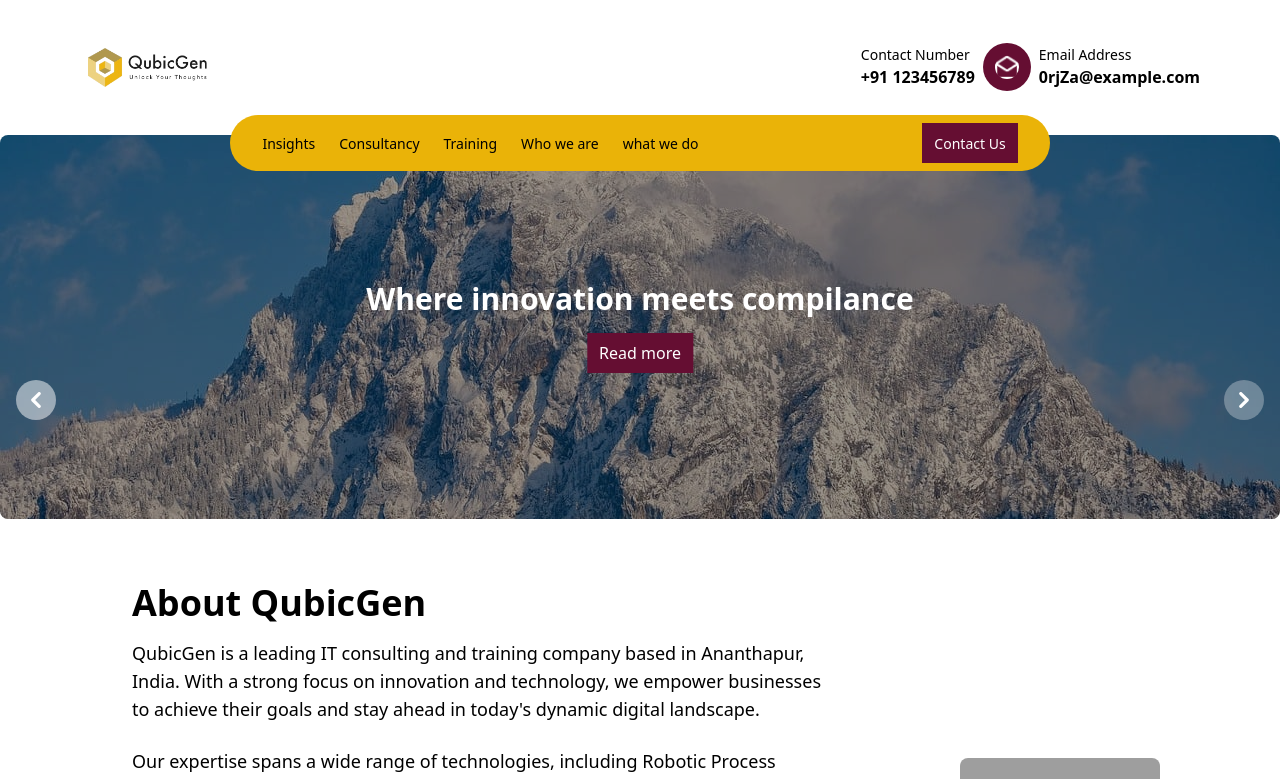
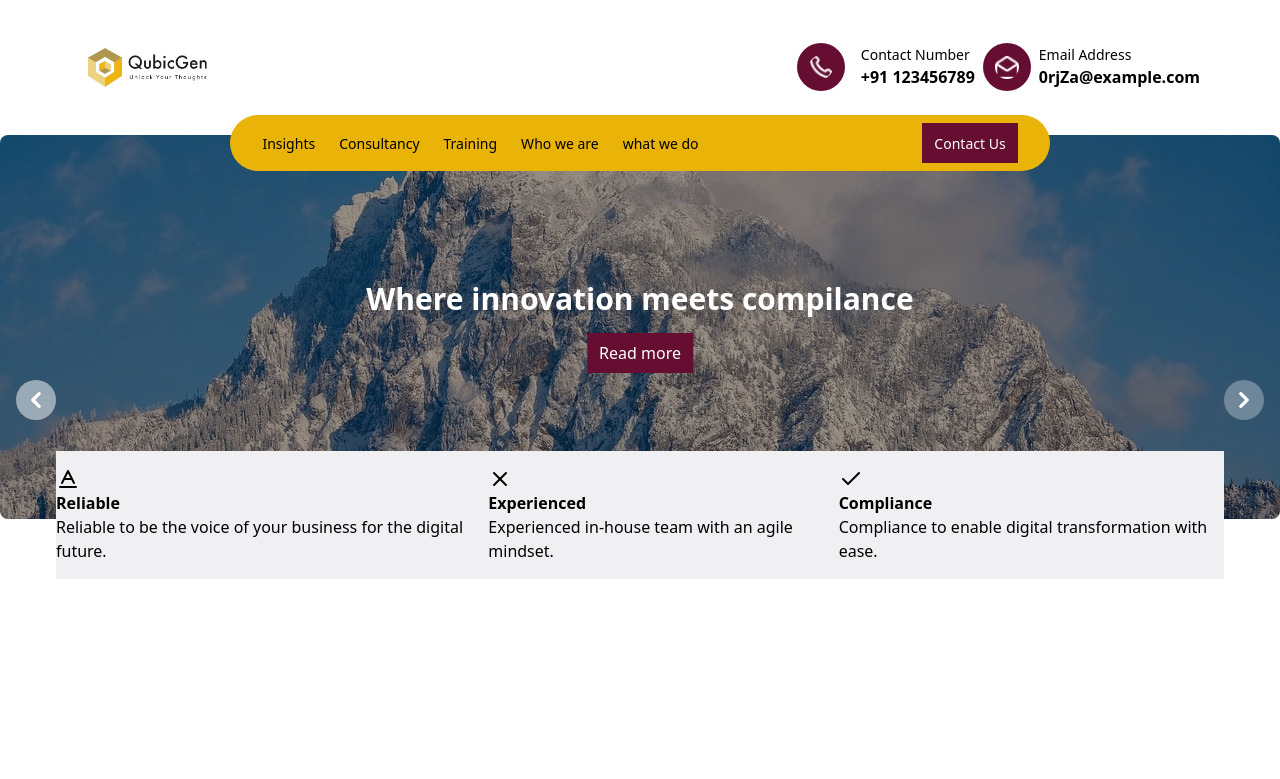
Before and after one commit to pmdnawaz1/qubic-gen, a Next.js app: page /insights in a window 1280 px wide. Shown: the top 779 px of the page. Built offline with nearby package versions, Linux system fonts and the light colour scheme; grey boxes are pictures that could not be loaded.

Commit message:
modularize

```diff
--- a/components/component/Header.jsx
+++ b/components/component/Header.jsx
@@ -1,21 +1,35 @@
 "use client";
-import { useState } from 'react';
-import { Link as ScrollLink } from 'react-scroll';
-import Link  from "next/link"
-import logo from "../../public/images/logo.png"
-import Image from 'next/image';
-import './Header.css'
-// import icon from "../../assets/partnership/icon.png"
-import iconMail from "../../assets/partnership/iconmail.png"
+import { useState, useEffect } from "react";
+import { Link as ScrollLink } from "react-scroll";
+import Link from "next/link";
+import logo from "../../public/images/logo.png";
+import Image from "next/image";
+import "./Header.css";
+import phoneicon from "../../assets/partnership/phoneicon.png"
+import iconMail from "../../assets/partnership/iconmail.png";
 
-// import { useState } from 'react';
-// import Image from 'next/image';
-import mountain from '../../public/images/mountain.jpg';
-import sea from '../../public/images/sea.jpg';
+import mountain from "../../public/images/mountain.jpg";
+import sea from "../../public/images/sea.jpg";
 
 const HeaderWithDropdown = () => {
-  const [activeDropdown, setActiveDropdown] = useState('');
-  const [activeLink, setActiveLink] = useState('');
+
+  const [isMobile, setIsMobile] = useState(false);
+
+  useEffect(() => {
+    const handleResize = () => {
+      setIsMobile(window.innerWidth <= 768);
+    };
+
+    handleResize(); // Set initial state
+    window.addEventListener('resize', handleResize);
+
+    return () => {
+      window.removeEventListener('resize', handleResize);
+    };
+  }, []);
+
+  const [activeDropdown, setActiveDropdown] = useState("");
+  const [activeLink, setActiveLink] = useState("");
 
   let dropdownTimer;
 
@@ -26,7 +40,7 @@ const HeaderWithDropdown = () => {
 
   const handleMouseLeave = () => {
     dropdownTimer = setTimeout(() => {
-      setActiveDropdown('');
+      setActiveDropdown("");
     }, 300);
   };
 
@@ -36,18 +50,15 @@ const HeaderWithDropdown = () => {
 
   const handleDropdownMouseLeave = () => {
     dropdownTimer = setTimeout(() => {
-      setActiveDropdown('');
+      setActiveDropdown("");
     }, 300);
   };
-
 
   const handleSetActive = (link) => {
     setActiveLink(link);
   };
 
-  const handleScrollTo = (link) => {
-
-  };
+  const handleScrollTo = (link) => {};
 
   const [activeIndex, setActiveIndex] = useState(1);
 
@@ -63,44 +74,78 @@ const HeaderWithDropdown = () => {
     const isVisible = activeDropdown === name;
 
     return (
-      <div className={`dropdown-content ${isVisible ? 'active' : ''} ${isVisible ? 'active animate-fadeIn' : ''} m-4 p-4 flex content-center items-center ` } onMouseEnter={handleDropdownMouseEnter}       onMouseLeave={handleDropdownMouseLeave}>
+      <div
+        className={`dropdown-content ${isVisible ? "active" : ""} ${isVisible ? "active animate-fadeIn" : ""} m-4 p-4 flex content-center items-center `}
+        onMouseEnter={handleDropdownMouseEnter}
+        onMouseLeave={handleDropdownMouseLeave}
+      >
         {isVisible && (
           <>
-            {name === 'insights' && (
-              <div className=''>
+            {name === "insights" && (
+              <div className="">
                 <p>Extraordinary expertise leads to remarkable results.</p>
-                <button type="button" className="text-gray-900 bg-gradient-to-r from-red-200 via-red-300 to-yellow-200 hover:bg-gradient-to-bl focus:ring-4 focus:outline-none focus:ring-red-100 dark:focus:ring-red-400 font-medium rounded-lg text-sm px-5 py-2.5 text-center me-2 mb-2">click here</button>
+                <button
+                  type="button"
+                  className="text-gray-900 bg-gradient-to-r from-red-200 via-red-300 to-yellow-200 hover:bg-gradient-to-bl focus:ring-4 focus:outline-none focus:ring-red-100 dark:focus:ring-red-400 font-medium rounded-lg text-sm px-5 py-2.5 text-center me-2 mb-2"
+                >
+                  click here
+                </button>
               </div>
             )}
-            {name === 'whoweare' && (
+            {name === "whoweare" && (
               <div>
                 <p>Discover our team of experts.</p>
-                <button type="button" className="text-gray-900 bg-gradient-to-r from-red-200 via-red-300 to-yellow-200 hover:bg-gradient-to-bl focus:ring-4 focus:outline-none focus:ring-red-100 dark:focus:ring-red-400 font-medium rounded-lg text-sm px-5 py-2.5 text-center me-2 mb-2">click here</button>
+                <button
+                  type="button"
+                  className="text-gray-900 bg-gradient-to-r from-red-200 via-red-300 to-yellow-200 hover:bg-gradient-to-bl focus:ring-4 focus:outline-none focus:ring-red-100 dark:focus:ring-red-400 font-medium rounded-lg text-sm px-5 py-2.5 text-center me-2 mb-2"
+                >
+                  click here
+                </button>
               </div>
             )}
-            {name === 'services' && (
+            {name === "services" && (
               <div>
                 <p>Discover our services.</p>
-                <button type="button" className="text-gray-900 bg-gradient-to-r from-red-200 via-red-300 to-yellow-200 hover:bg-gradient-to-bl focus:ring-4 focus:outline-none focus:ring-red-100 dark:focus:ring-red-400 font-medium rounded-lg text-sm px-5 py-2.5 text-center me-2 mb-2">click here</button>
+                <button
+                  type="button"
+                  className="text-gray-900 bg-gradient-to-r from-red-200 via-red-300 to-yellow-200 hover:bg-gradient-to-bl focus:ring-4 focus:outline-none focus:ring-red-100 dark:focus:ring-red-400 font-medium rounded-lg text-sm px-5 py-2.5 text-center me-2 mb-2"
+                >
+                  click here
+                </button>
               </div>
             )}
-            {name === 'consultancy' && (
+            {name === "consultancy" && (
               <div>
                 <p>we are consultancy.</p>
-                <button type="button" className="text-gray-900 bg-gradient-to-r from-red-200 via-red-300 to-yellow-200 hover:bg-gradient-to-bl focus:ring-4 focus:outline-none focus:ring-red-100 dark:focus:ring-red-400 font-medium rounded-lg text-sm px-5 py-2.5 text-center me-2 mb-2">click here</button>
+                <button
+                  type="button"
+                  className="text-gray-900 bg-gradient-to-r from-red-200 via-red-300 to-yellow-200 hover:bg-gradient-to-bl focus:ring-4 focus:outline-none focus:ring-red-100 dark:focus:ring-red-400 font-medium rounded-lg text-sm px-5 py-2.5 text-center me-2 mb-2"
+                >
+                  click here
+                </button>
               </div>
             )}
-            {name === 'training' && (
+            {name === "training" && (
               <div>
                 <p>we give training.</p>
-                <button type="button" className="text-gray-900 bg-gradient-to-r from-red-200 via-red-300 to-yellow-200 hover:bg-gradient-to-bl focus:ring-4 focus:outline-none focus:ring-red-100 dark:focus:ring-red-400 font-medium rounded-lg text-sm px-5 py-2.5 text-center me-2 mb-2">click here</button>
+                <button
+                  type="button"
+                  className="text-gray-900 bg-gradient-to-r from-red-200 via-red-300 to-yellow-200 hover:bg-gradient-to-bl focus:ring-4 focus:outline-none focus:ring-red-100 dark:focus:ring-red-400 font-medium rounded-lg text-sm px-5 py-2.5 text-center me-2 mb-2"
+                >
+                  click here
+                </button>
               </div>
             )}
 
-            {name === 'contact' && (
+            {name === "contact" && (
               <div>
                 <p>Get in touch with us.</p>
-                <button type="button" className="text-gray-900 bg-gradient-to-r from-red-200 via-red-300 to-yellow-200 hover:bg-gradient-to-bl focus:ring-4 focus:outline-none focus:ring-red-100 dark:focus:ring-red-400 font-medium rounded-lg text-sm px-5 py-2.5 text-center me-2 mb-2">click here</button>
+                <button
+                  type="button"
+                  className="text-gray-900 bg-gradient-to-r from-red-200 via-red-300 to-yellow-200 hover:bg-gradient-to-bl focus:ring-4 focus:outline-none focus:ring-red-100 dark:focus:ring-red-400 font-medium rounded-lg text-sm px-5 py-2.5 text-center me-2 mb-2"
+                >
+                  click here
+                </button>
               </div>
             )}
           </>
@@ -111,7 +156,26 @@ const HeaderWithDropdown = () => {
 
   return (
     <div>
-<div className='flex items-center mt-10 justify-between mx-20 mb-10'>
+      {isMobile ? (
+
+        <div className="mobile-header">
+
+
+        <div className="mobile-carousel">
+          {/* Carousel code here */}
+
+        </div>
+
+        {/* Third Line (Reliable, Experienced, etc. Boxes) */}
+        <div className="mobile-reliability">
+          {/* Reliable, Experienced, etc. boxes code here */}
+          {/* ... */}
+        </div>
+      </div>
+
+      ) : (
+        <div>
+        <div className="flex items-center mt-10 justify-between mx-20 mb-10">
           <ScrollLink
             to="home"
             spy={true}
@@ -119,169 +183,330 @@ const HeaderWithDropdown = () => {
             offset={-70}
             duration={800}
             onSetActive={handleSetActive}
-    onClick={() => handleScrollTo('home')}
-    className={`text-sm font-medium hover:underline underline-offset-4 cursor-pointer ${activeLink === 'home' ? 'active' : ''}`}
+            onClick={() => handleScrollTo("home")}
+            className={`text-sm font-medium hover:underline underline-offset-4 cursor-pointer ${activeLink === "home" ? "active" : ""}`}
           >
-    <Image src={logo} width={120} height={32} alt="Logo" className="m-2" />
+            <Image
+              src={logo}
+              width={120}
+              height={32}
+              alt="Logo"
+              className="m-2"
+            />
           </ScrollLink>
           {/* contact div */}
           <div className="flex items-center">
-  {/* <Image src={icon} alt='mobile icon' className='bg-customColor w-12 p-3 rounded-3xl text-customColor' /> */}
+            <Image src={phoneicon} alt='mobile icon' className='bg-customColor w-12 p-3 rounded-3xl text-customColor' />
             <div className="ml-4 mr-2">
               {/* <Image src="/path/to/phone-icon.png" alt="Phone Icon" width={20} height={20} /> */}
-      <p className='text-sm'>Contact Number</p>
-      <p className='font-bold '>+91 123456789</p>
+              <p className="text-sm">Contact Number</p>
+              <p className="font-bold ">+91 123456789</p>
             </div>
-    <Image src={iconMail} alt='Mail icon' className='bg-customColor w-12 p-3 rounded-3xl text-customColor' />
+            <Image
+              src={iconMail}
+              alt="Mail icon"
+              className="bg-customColor w-12 p-3 rounded-3xl text-customColor"
+            />
             <div className="ml-2">
-
               {/* <Image src="/path/to/email-icon.png" alt="Email Icon" width={20} height={20} /> */}
-      <p className='text-sm'>Email Address</p>
-      <p className='font-bold'>0rjZa@example.com</p>
+              <p className="text-sm">Email Address</p>
+              <p className="font-bold">0rjZa@example.com</p>
             </div>
           </div>
         </div>
         <div className="header-wrapper absolute z-20 w-full">
-
           <div className="flex items-center relative top-[-20px] justify-between w-4/5 mx-auto">
-     <div className='bg-yellow-500 rounded-full px-4 py-2 w-4/5 mx-auto'>
+            <div className="bg-yellow-500 rounded-full px-4 py-2 w-4/5 mx-auto">
               <nav className=" sm:gap-6 ">
-<div className='flex justify-between mx-4 items-center'>
-<div className='flex gap-6 '>
+                <div className="flex justify-between mx-4 items-center">
+                  <div className="flex gap-6 ">
                     <div
-          onMouseEnter={() => handleMouseEnter('insights')}
+                      onMouseEnter={() => handleMouseEnter("insights")}
                       onMouseLeave={handleMouseLeave}
                       className="relative"
                     >
-          <Link  href="/insights"
-      className={`text-sm font-medium hover:underline underline-offset-4 cursor-pointer ${activeLink === 'insights' ? 'active' : ''}`}
+                      <Link
+                        href="/insights"
+                        className={`text-sm font-medium hover:underline underline-offset-4 cursor-pointer ${activeLink === "insights" ? "active" : ""}`}
                       >
                         Insights
                       </Link>
                     </div>
                     <div
-          onMouseEnter={() => handleMouseEnter('consultancy')}
+                      onMouseEnter={() => handleMouseEnter("consultancy")}
                       onMouseLeave={handleMouseLeave}
                       className="relative"
                     >
-
-         <Link  href="/whatwedo"
-      className={`text-sm font-medium hover:underline underline-offset-4 cursor-pointer ${activeLink === 'consulting' ? 'active' : ''}`}
+                      <Link
+                        href="/whatwedo"
+                        className={`text-sm font-medium hover:underline underline-offset-4 cursor-pointer ${activeLink === "consulting" ? "active" : ""}`}
                       >
                         Consultancy
                       </Link>
                     </div>
                     <div
-          onMouseEnter={() => handleMouseEnter('training')}
+                      onMouseEnter={() => handleMouseEnter("training")}
                       onMouseLeave={handleMouseLeave}
                       className="relative"
                     >
-
-            <Link  href="/training"
-      className={`text-sm font-medium hover:underline underline-offset-4 cursor-pointer ${activeLink === 'training' ? 'active' : ''}`}
+                      <Link
+                        href="/training"
+                        className={`text-sm font-medium hover:underline underline-offset-4 cursor-pointer ${activeLink === "training" ? "active" : ""}`}
                       >
                         Training
                       </Link>
                     </div>
 
                     <div
-          onMouseEnter={() => handleMouseEnter('whoweare')}
+                      onMouseEnter={() => handleMouseEnter("whoweare")}
                       onMouseLeave={handleMouseLeave}
                       className="relative"
                     >
-          <Link  href="/whoweare"
-      className={`text-sm font-medium hover:underline underline-offset-4 cursor-pointer ${activeLink === 'whoweare' ? 'active' : ''}`}
+                      <Link
+                        href="/whoweare"
+                        className={`text-sm font-medium hover:underline underline-offset-4 cursor-pointer ${activeLink === "whoweare" ? "active" : ""}`}
                       >
                         Who we are
                       </Link>
                     </div>
 
                     <div
-          onMouseEnter={() => handleMouseEnter('services')}
+                      onMouseEnter={() => handleMouseEnter("services")}
                       onMouseLeave={handleMouseLeave}
                       className="relative"
                     >
-         <Link  href="/services"
-      className={`text-sm font-medium hover:underline underline-offset-4 cursor-pointer ${activeLink === 'services' ? 'active' : ''}`}
+                      <Link
+                        href="/services"
+                        className={`text-sm font-medium hover:underline underline-offset-4 cursor-pointer ${activeLink === "services" ? "active" : ""}`}
                       >
                         what we do
                       </Link>
                     </div>
                   </div>
 
-        <div className='flex justify-end'>
+                  <div className="flex justify-end">
                     <div
-          onMouseEnter={() => handleMouseEnter('contact')}
+                      onMouseEnter={() => handleMouseEnter("contact")}
                       onMouseLeave={handleMouseLeave}
                       className="relative bg-customColor px-3 py-2 text-white"
                     >
-          <Link  href="/contact"
-      className={`text-sm font-medium hover:underline underline-offset-4 cursor-pointer ${activeLink === 'contact' ? 'active' : ''}`}
+                      <Link
+                        href="/contact"
+                        className={`text-sm font-medium hover:underline underline-offset-4 cursor-pointer ${activeLink === "contact" ? "active" : ""}`}
                       >
                         Contact Us
                       </Link>
                     </div>
                   </div>
                 </div>
-
-
               </nav>
             </div>
           </div>
 
-<div className='flex flex-col'>
-      <div className={`dropdown-container ${activeDropdown ? 'active' : ''}`}>
+          <div className="flex flex-col">
+            <div
+              className={`dropdown-container ${activeDropdown ? "active" : ""}`}
+            >
               {activeDropdown && <DropdownContent name={activeDropdown} />}
             </div>
           </div>
-
-
         </div>
         {/* carsouel */}
-    <div >
+        <div>
           <div id="controls-carousel" className=" w-full" data-carousel="static">
             {/* Carousel wrapper */}
             <div className="relative h-56 overflow-hidden rounded-lg md:h-96">
               {[1, 2, 3, 4, 5].map((index) => (
-        <div key={index} className={`animate duration-700 ease-in-out ${index === activeIndex ? '' : 'hidden'}`} data-carousel-item={index === activeIndex ? 'active' : ''}>
+                <div
+                  key={index}
+                  className={`animate duration-700 ease-in-out ${index === activeIndex ? "" : "hidden"}`}
+                  data-carousel-item={index === activeIndex ? "active" : ""}
+                >
                   <Image
                     src={index % 2 === 0 ? sea : mountain}
                     className="absolute block w-full -translate-x-1/2 -translate-y-1/2 top-1/2 left-1/2"
                     alt={`Carousel Item ${index}`}
                     width={600}
                     height={400}
-            style= {{filter: "brightness(0.6)"}}
+                    style={{ filter: "brightness(0.6)" }}
                   />
                   <div className="absolute top-1/2 left-1/2 transform -translate-x-1/2 -translate-y-1/2 text-center text-white">
-              <h4 className="text-3xl font-bold mb-4">Where innovation meets compilance</h4>
-              <button className="bg-[#650e32] text-white px-3 py-2 ">Read more</button>
+                    <h4 className="text-3xl font-bold mb-4">
+                      Where innovation meets compilance
+                    </h4>
+                    <button className="bg-[#650e32] text-white px-3 py-2 ">
+                      Read more
+                    </button>
                   </div>
                 </div>
               ))}
             </div>
             {/* Slider controls */}
-      <button type="button" onClick={handlePrevClick} className="absolute top-0 start-0 z-30 flex items-center justify-center h-full px-4 cursor-pointer group focus:outline-none" data-carousel-prev>
+            <button
+              type="button"
+              onClick={handlePrevClick}
+              className="absolute top-0 start-0 z-30 flex items-center justify-center h-full px-4 cursor-pointer group focus:outline-none"
+              data-carousel-prev
+            >
               <span className="inline-flex items-center justify-center w-10 h-10 rounded-full bg-white/30 dark:bg-gray-800/30 group-hover:bg-white/50 dark:group-hover:bg-gray-800/60 group-focus:ring-4 group-focus:ring-white dark:group-focus:ring-gray-800/70 group-focus:outline-none">
-          <svg className="w-4 h-4 text-white dark:text-gray-800 rtl:rotate-180" aria-hidden="true" xmlns="http://www.w3.org/2000/svg" fill="none" viewBox="0 0 6 10">
-            <path stroke="currentColor" strokeLinecap="round" strokeLinejoin="round" strokeWidth="2" d="M5 1 1 5l4 4"/>
+                <svg
+                  className="w-4 h-4 text-white dark:text-gray-800 rtl:rotate-180"
+                  aria-hidden="true"
+                  xmlns="http://www.w3.org/2000/svg"
+                  fill="none"
+                  viewBox="0 0 6 10"
+                >
+                  <path
+                    stroke="currentColor"
+                    strokeLinecap="round"
+                    strokeLinejoin="round"
+                    strokeWidth="2"
+                    d="M5 1 1 5l4 4"
+                  />
                 </svg>
                 <span className="sr-only">Previous</span>
               </span>
             </button>
-      <button type="button" onClick={handleNextClick} className="absolute top-0 end-0 z-30 flex items-center justify-center h-full px-4 cursor-pointer group focus:outline-none" data-carousel-next>
+            <button
+              type="button"
+              onClick={handleNextClick}
+              className="absolute top-0 end-0 z-30 flex items-center justify-center h-full px-4 cursor-pointer group focus:outline-none"
+              data-carousel-next
+            >
               <span className="inline-flex items-center justify-center w-10 h-10 rounded-full bg-white/30 dark:bg-gray-800/30 group-hover:bg-white/50 dark:group-hover:bg-gray-800/60 group-focus:ring-4 group-focus:ring-white dark:group-focus:ring-gray-800/70 group-focus:outline-none">
-          <svg className="w-4 h-4 text-white dark:text-gray-800 rtl:rotate-180" aria-hidden="true" xmlns="http://www.w3.org/2000/svg" fill="none" viewBox="0 0 6 10">
-            <path stroke="currentColor" strokeLinecap="round" strokeLinejoin="round" strokeWidth="2" d="m1 9 4-4-4-4"/>
+                <svg
+                  className="w-4 h-4 text-white dark:text-gray-800 rtl:rotate-180"
+                  aria-hidden="true"
+                  xmlns="http://www.w3.org/2000/svg"
+                  fill="none"
+                  viewBox="0 0 6 10"
+                >
+                  <path
+                    stroke="currentColor"
+                    strokeLinecap="round"
+                    strokeLinejoin="round"
+                    strokeWidth="2"
+                    d="m1 9 4-4-4-4"
+                  />
                 </svg>
                 <span className="sr-only">Next</span>
               </span>
             </button>
           </div>
         </div>
+        <div className="relative top-[-100px] firstcard">
+          <section className="container mx-auto px-4 py-8">
+            <div className="flex flex-col md:flex-row justify-between space-y-5 md:space-y-0 px-10 w-full">
+              <div className=" bg-[#F0F0F3] py-4 text-black flex flex-col items-center md:items-start">
+                <div className="text-center md:text-left">
+                  <BaselineIcon className="h-6 w-6" />
+                  <h3 className="font-bold">Reliable</h3>
+                  <p>
+                    Reliable to be the voice of your business for the digital
+                    future.
+                  </p>
+                </div>
+              </div>
+              <div className=" bg-[#F0F0F3] py-4 text-black flex flex-col items-center md:items-start">
+                <div className="text-center md:text-left">
+                  <XIcon className="h-6 w-6" />
+                  <h3 className="font-bold">Experienced</h3>
+                  <p>Experienced in-house team with an agile mindset.</p>
+                </div>
+              </div>
+              <div className=" bg-[#F0F0F3] py-4 text-black flex flex-col items-center md:items-start">
+                <div className="text-center md:text-left">
+                  <CheckIcon className="h-6 w-6" />
+                  <h3 className="font-bold">Compliance</h3>
+                  <p>Compliance to enable digital transformation with ease.</p>
+                </div>
+              </div>
+            </div>
+          </section>
+        </div>
+      </div>
+      )}
+      {/* Rest of your component code... */}
     </div>
   );
+};
+function BaselineIcon(props) {
+  return (
+    <svg
+      {...props}
+      xmlns="http://www.w3.org/2000/svg"
+      width="24"
+      height="24"
+      viewBox="0 0 24 24"
+      fill="none"
+      stroke="currentColor"
+      strokeWidth="2"
+      strokeLinecap="round"
+      strokeLinejoin="round"
+    >
+      <path d="M4 20h16" />
+      <path d="m6 16 6-12 6 12" />
+      <path d="M8 12h8" />
+    </svg>
+  );
+}
 
+function XIcon(props) {
+  return (
+    <svg
+      {...props}
+      xmlns="http://www.w3.org/2000/svg"
+      width="24"
+      height="24"
+      viewBox="0 0 24 24"
+      fill="none"
+      stroke="currentColor"
+      strokeWidth="2"
+      strokeLinecap="round"
+      strokeLinejoin="round"
+    >
+      <path d="M18 6 6 18" />
+      <path d="m6 6 12 12" />
+    </svg>
+  );
+}
 
-};
+function CheckIcon(props) {
+  return (
+    <svg
+      {...props}
+      xmlns="http://www.w3.org/2000/svg"
+      width="24"
+      height="24"
+      viewBox="0 0 24 24"
+      fill="none"
+      stroke="currentColor"
+      strokeWidth="2"
+      strokeLinecap="round"
+      strokeLinejoin="round"
+    >
+      <polyline points="20 6 9 17 4 12" />
+    </svg>
+  );
+}
 
+function FlagIcon(props) {
+  return (
+    <svg
+      {...props}
+      xmlns="http://www.w3.org/2000/svg"
+      width="24"
+      height="24"
+      viewBox="0 0 24 24"
+      fill="none"
+      stroke="currentColor"
+      strokeWidth="2"
+      strokeLinecap="round"
+      strokeLinejoin="round"
+    >
+      <path d="M4 15s1-1 4-1 5 2 8 2 4-1 4-1V3s-1 1-4 1-5-2-8-2-4 1-4 1z" />
+      <line x1="4" x2="4" y1="22" y2="15" />
+    </svg>
+  );
+}
 export default HeaderWithDropdown;
--- a/package.json
+++ b/package.json
@@ -14,6 +14,7 @@
     "@radix-ui/react-select": "^2.0.0",
     "@radix-ui/react-slot": "^1.0.2",
     "aos": "^2.3.4",
+    "bootstrap": "^5.3.2",
     "class-variance-authority": "^0.7.0",
     "clsx": "^2.1.0",
     "framer-motion": "^10.18.0",
@@ -24,6 +25,7 @@
     "nodemailer": "^6.9.8",
     "react": "^18",
     "react-awesome-reveal": "^4.2.7",
+    "react-bootstrap": "^2.10.0",
     "react-dom": "^18",
     "react-icons": "^4.12.0",
     "react-scroll": "^1.9.0",
```
Also changed, not shown: components/component/landing.jsx (+55 -148 lines), assets/partnership/phoneicon.png (renamed from assets/partnership/Icon.png), 1 other file (tests, documents, lock files or other folders). Lines whose indentation alone changed are shown as unchanged.
